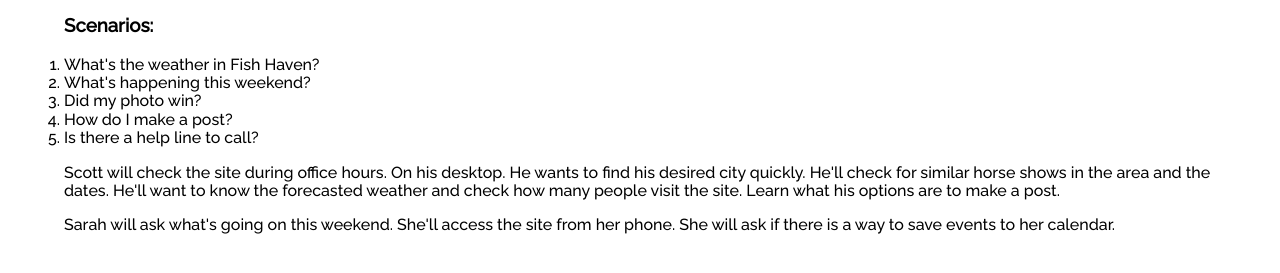
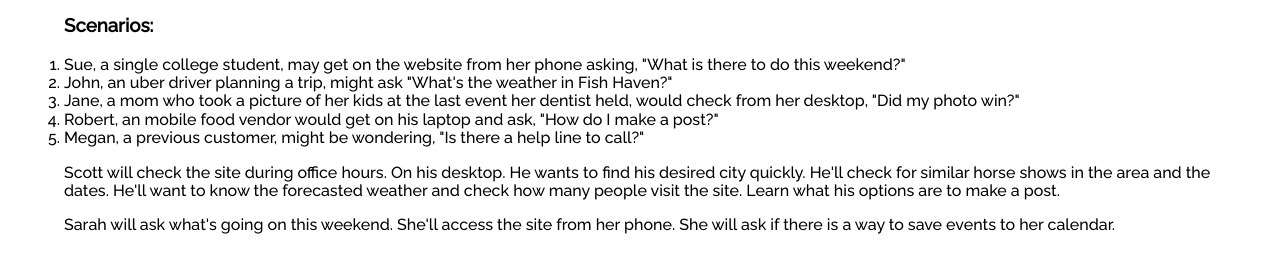
Before and after one commit to MeganDLS/MeganDLS.github.io, a plain HTML site: page lesson3/target-audience.html in a window 1280 px wide. Shown: the part 777-1050 px from the top of the page. Drawn offline with nearby package versions, Linux system fonts and the light colour scheme.

Commit message:
adding sceneraios

```diff
--- a/lesson3/css/small.css
+++ b/lesson3/css/small.css
@@ -53,7 +53,7 @@ table img {
 }
 
 body {
-    font: black;
+    color: black;
     margin: 4rem;
 }
 
@@ -70,6 +70,7 @@ nav ul li a {
 h1 {
     color: #F4E04D;
     font-family: "Montserrat", Arial, serif;
+    font-size:2.5rem;
 }
 header,
 footer {
--- a/lesson3/target-audience.html
+++ b/lesson3/target-audience.html
@@ -87,11 +87,11 @@
     <h3> Scenarios: </h3>
 
     <ol>
-        <li> What's the weather in Fish Haven?</li>
-        <li> What's happening this weekend?</li>
-        <li> Did my photo win?</li>
-        <li> How do I make a post?</li>
-        <li> Is there a help line to call?</li>
+        <li> Sue, a single college student, may get on the website from her phone asking, "What is there to do this weekend?" </li>
+        <li> John, an uber driver planning a trip, might ask "What's the weather in Fish Haven?"</li>
+        <li> Jane, a mom who took a picture of her kids at the last event her dentist held, would check from her desktop, "Did my photo win?"</li>
+        <li> Robert, an mobile food vendor would get on his laptop and ask, "How do I make a post?"</li>
+        <li> Megan, a previous customer, might be wondering, "Is there a help line to call?"</li>
     </ol>
 
     <p> Scott will check the site during office hours. On his desktop. He wants to find his desired city quickly. He'll
```
